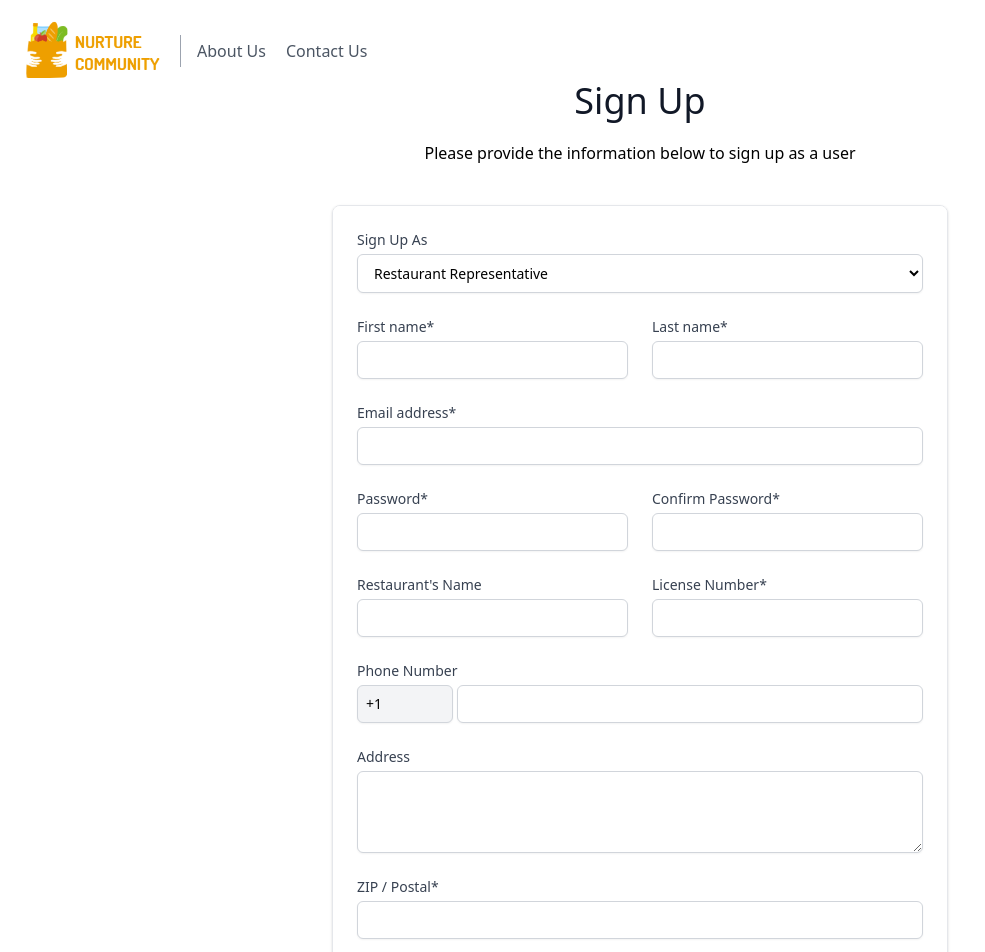
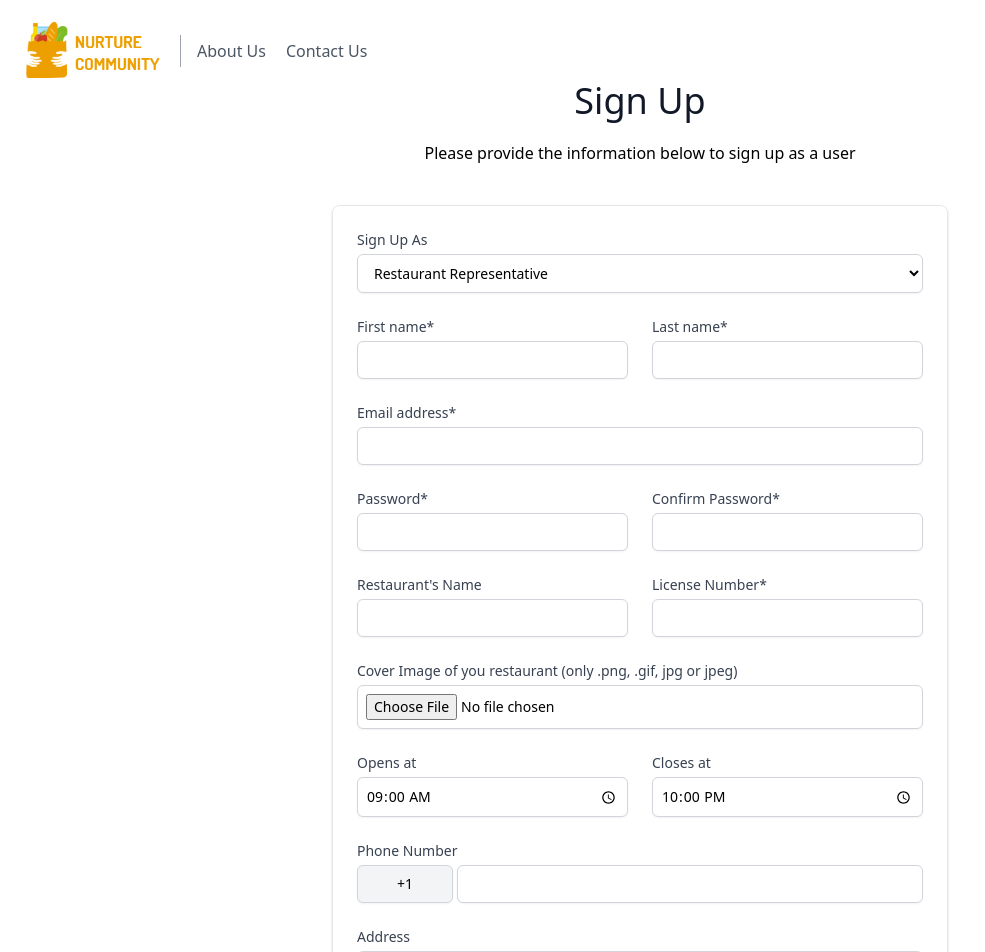
Before and after one commit to Anubha-31/Nurture-Community, a Vue app: page /sign-up in a window 1280 px wide. Shown: the top 952 px of the page, without its empty margins (0-985 px from the left). Built offline with nearby package versions, Linux system fonts and the light colour scheme.

Commit message:
update sign up form fields

```diff
--- a/src/views/SignUp.vue
+++ b/src/views/SignUp.vue
@@ -69,10 +69,26 @@
                   <input type="text" name="license_number" id="license_number" v-model="user.license_number" autocomplete="license-number" class="mt-1 p-2 focus:ring-indigo-500 focus:border-indigo-500 block w-full shadow-sm sm:text-sm border border-gray-300 rounded-md">
                 </div>
 
+                <div class="col-span-6" v-if="user.user_type === 'restaurant'">
+                  <label for="cover_image" class="block text-sm font-medium text-gray-700">Cover Image of you restaurant (only .png, .gif, jpg or jpeg)</label>
+                  <input type="file" name="cover_image" accept="image/png, image/gif, image/jpeg" id="cover_image" autocomplete="restaurant-name" class="mt-1 p-2 focus:ring-indigo-500 focus:border-indigo-500 block w-full shadow-sm sm:text-sm border border-gray-300 rounded-md">
+                </div>
+
+
+                <div class="col-span-6 sm:col-span-3 lg:col-span-3" v-if="user.user_type === 'restaurant'">
+                  <label for="opens_at" class="block text-sm font-medium text-gray-700">Opens at</label>
+                  <input type="time" name="opens_at" id="opens_at" v-model="user.opens_at"  autocomplete="opens-at" class="mt-1 p-2 focus:ring-indigo-500 focus:border-indigo-500 block w-full shadow-sm sm:text-sm border border-gray-300 rounded-md">
+                </div>
+
+                <div class="col-span-6 sm:col-span-3 lg:col-span-3" v-if="user.user_type === 'restaurant'">
+                  <label for="closes_at" class="block text-sm font-medium text-gray-700">Closes at</label>
+                  <input type="time" name="closes_at" id="closes_at" v-model="user.closes_at"  autocomplete="closes-at" class="mt-1 p-2 focus:ring-indigo-500 focus:border-indigo-500 block w-full shadow-sm sm:text-sm border border-gray-300 rounded-md">
+                </div>
+
                 <div class="col-span-6">
                   <label for="phone_number" class="block text-sm font-medium text-gray-700">Phone Number</label>
                   <div class="flex space-x-1">
-                    <input type="text" value="+1" disabled class="w-1/5 mt-1 p-2 bg-gray-100 block shadow-sm sm:text-sm border border-gray-300 rounded-md">
+                    <input type="text" value="+1" disabled class="w-1/5 mt-1 p-2 bg-gray-100 block shadow-sm sm:text-sm border border-gray-300 rounded-md text-center">
                     <input type="number" name="phone_number" id="phone_number" v-model="user.phone" class="w-4/5 mt-1 p-2 focus:ring-indigo-500 focus:border-indigo-500 block w-full shadow-sm sm:text-sm border border-gray-300 rounded-md">
                   </div>
                 </div>
@@ -119,6 +135,8 @@ export default {
         confirm_password: "",
         restaurant_name: "",
         license_number: "",
+        opens_at: "09:00",
+        closes_at: "22:00",
         phone: "",
         address: "",
         zip: ""
```
